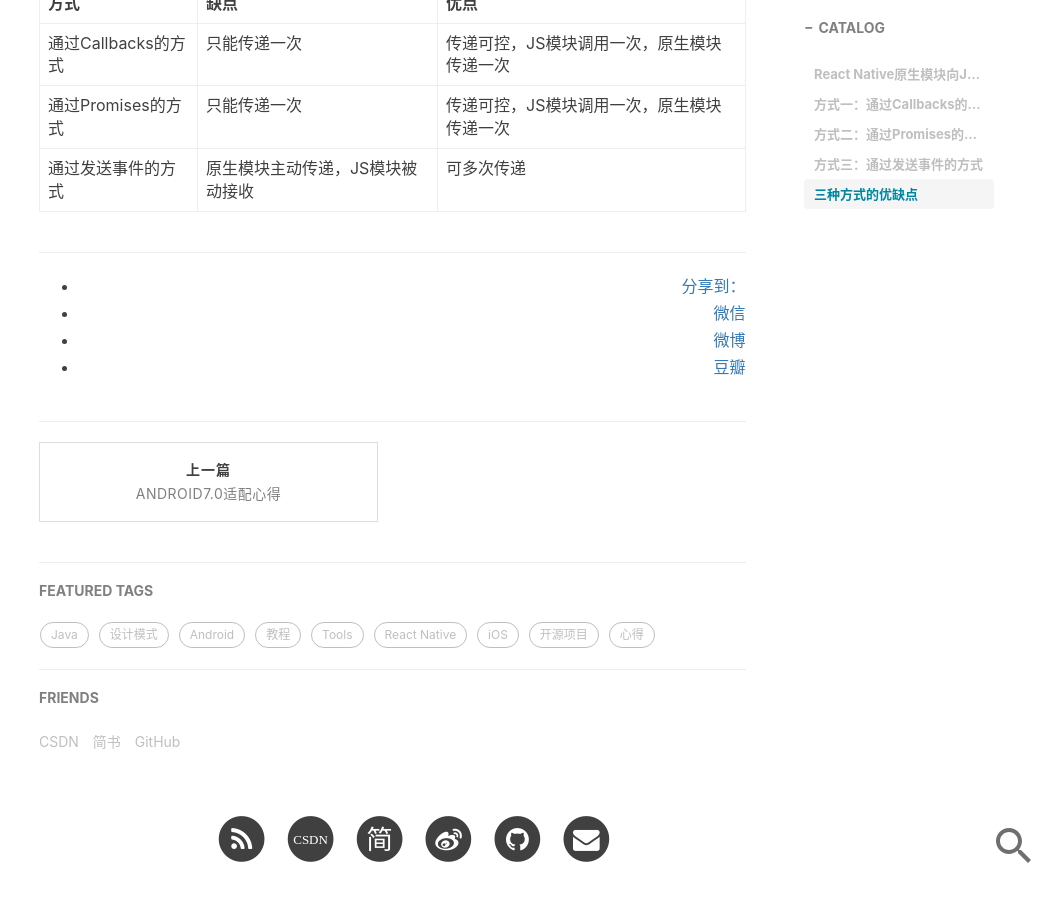
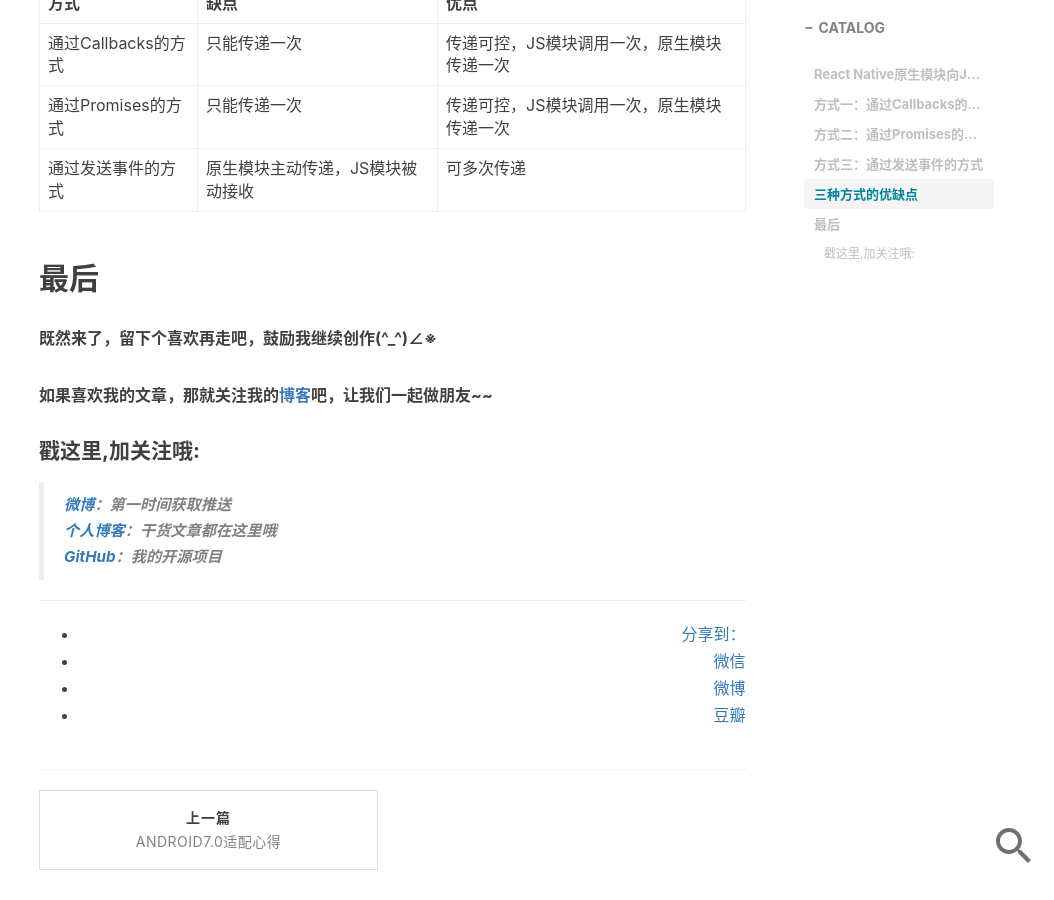
Before and after one commit to crazycodeboy/crazycodeboy.github.io, a Jekyll site: the page built from _posts/2016-9-29-React Native原生模块向JS传递数据的几种方式.md, in a window 1280 px wide and 900 px high, scrolled down 5537 px. Shown: the whole window, without its empty margins (226-1280 px from the left). Built offline with Jekyll 4.4.1, drawn with Linux system fonts in a browser that asks for light colours; nearby versions of some CDN libraries; comment, search, counter and statistics services are not loaded.

Commit message:
add 2016-9-29-React Native原生模块向JS传递数据的几种方式.md

```diff
--- a/_posts/2016-9-29-React Native原生模块向JS传递数据的几种方式.md
+++ b/_posts/2016-9-29-React Native原生模块向JS传递数据的几种方式.md
@@ -222,3 +222,15 @@ onScanningResult = (e)=> {
 通过Callbacks的方式  |  只能传递一次 |	传递可控，JS模块调用一次，原生模块传递一次
 通过Promises的方式  |  只能传递一次  |  传递可控，JS模块调用一次，原生模块传递一次
 通过发送事件的方式  |  原生模块主动传递，JS模块被动接收 |  可多次传递
+
+## 最后
+
+**既然来了，留下个喜欢再走吧，鼓励我继续创作(^_^)∠※**
+
+**如果喜欢我的文章，那就关注我的[博客](http://www.cboy.me/)吧，让我们一起做朋友~~**
+
+#### 戳这里,加关注哦:
+
+>**[微博](http://weibo.com/u/6003602003)：第一时间获取推送**
+**[个人博客](http://www.cboy.me/)：干货文章都在这里哦**
+**[GitHub](https://github.com/crazycodeboy/)：我的开源项目**
```
